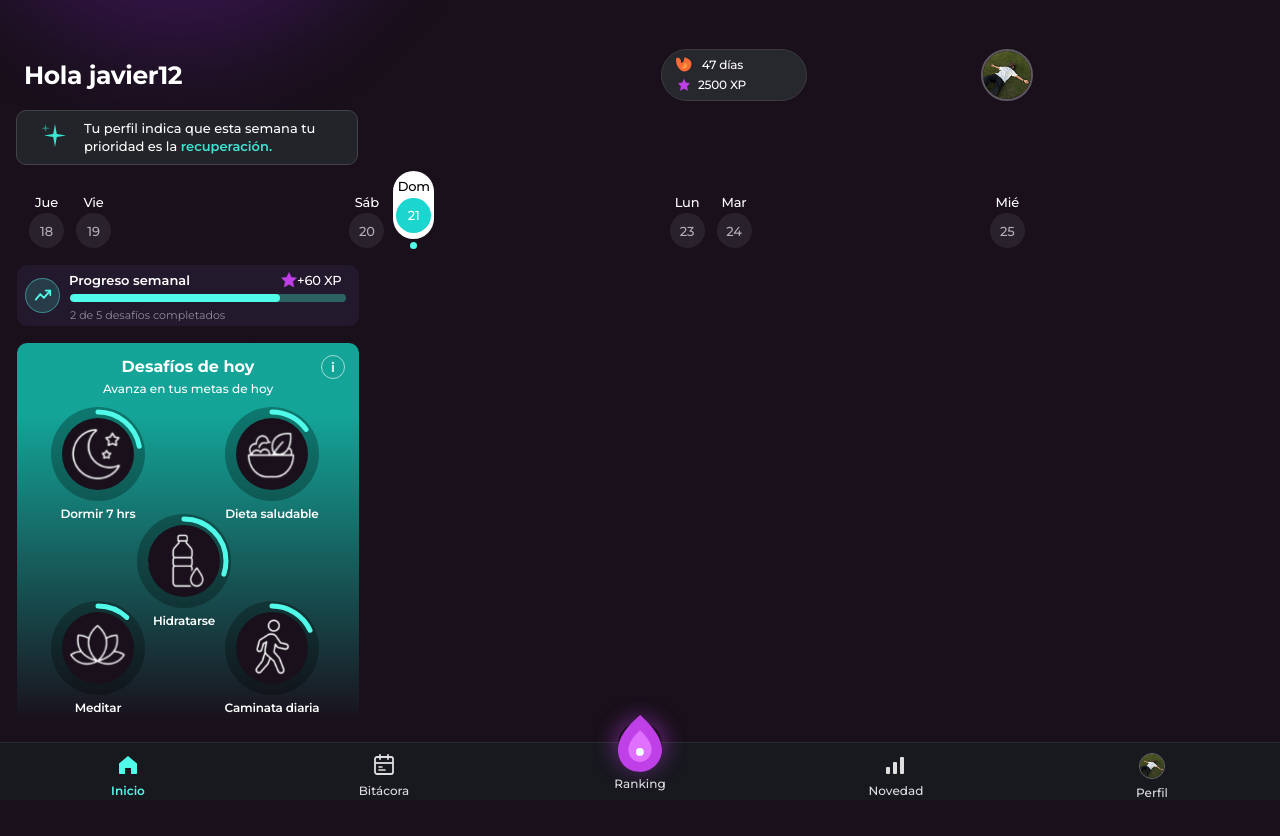
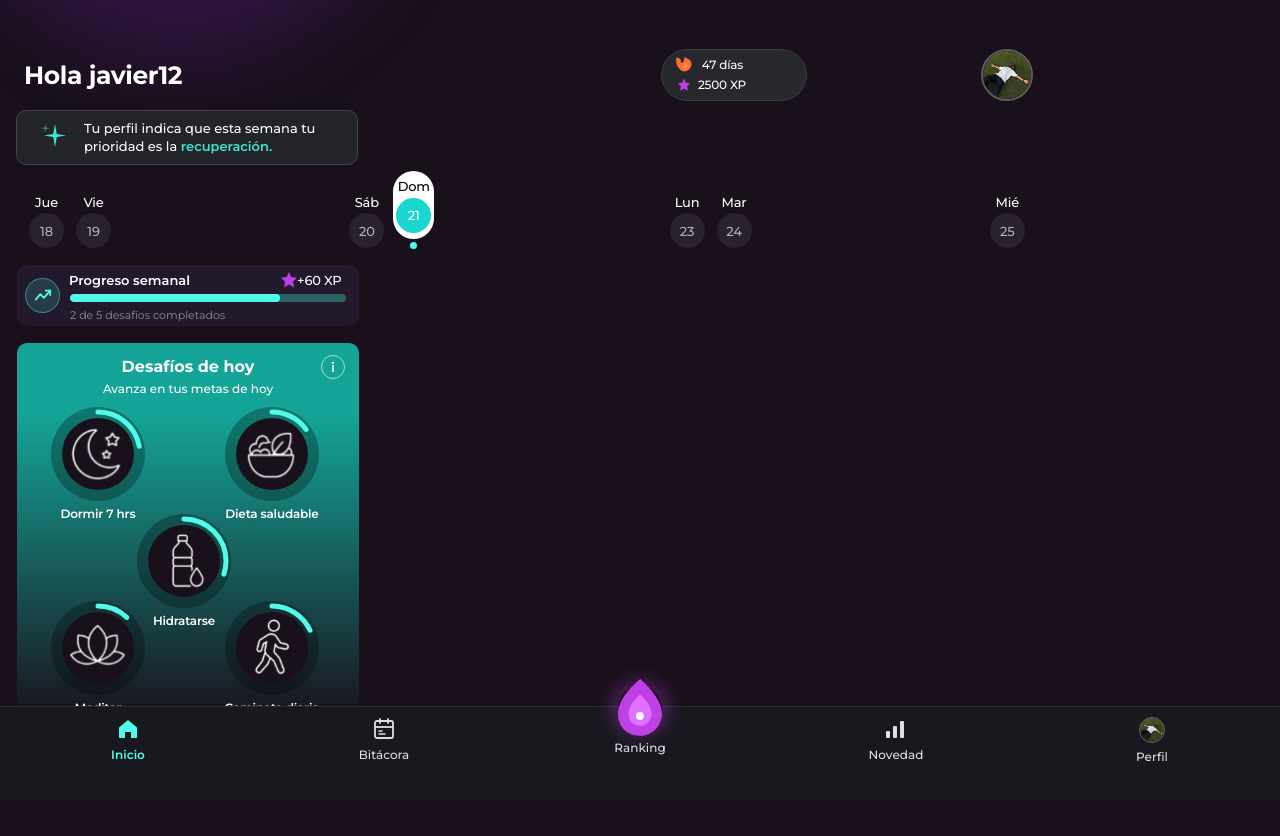
Before and after one commit to K0iiish/Ember, a React (Vite) app: page /home in a window 1280 px wide. Shown: the top 836 px of the page. Before the commit the page ends 800 px from the top, so only its background shows below. Built offline with nearby package versions, Linux system fonts and the light colour scheme.

Commit message:
revert: volver al TabBar que funcionaba en Home

```diff
--- a/index.html
+++ b/index.html
@@ -2,7 +2,7 @@
 <html lang="en">
   <head>
     <meta charset="UTF-8" />
-    <meta name="viewport" content="width=device-width, initial-scale=1, viewport-fit=cover" />
+    <meta name="viewport" content="width=device-width, initial-scale=1.0, viewport-fit=cover" />
     <title>Ember</title>
 
     <!-- PWA manifest (scope "/" keeps all routes inside the standalone app) -->
--- a/src/App.jsx
+++ b/src/App.jsx
@@ -1,5 +1,4 @@
-import { BrowserRouter, Routes, Route, useLocation } from 'react-router-dom'
-import TabBar from './components/TabBar'
+import { BrowserRouter, Routes, Route } from 'react-router-dom'
 import Welcome from './pages/Welcome'
 import Login from './pages/Login'
 import OnboardingSaludo1 from './pages/OnboardingSaludo1'
@@ -20,14 +19,6 @@ import Ranking from './pages/Ranking'
 import Bitacora from './pages/Bitacora'
 import Novedad from './pages/Novedad'
 import Perfil from './pages/Perfil'
-
-const TAB_ROUTES = ['/home', '/bitacora', '/ranking', '/novedad', '/perfil']
-
-function AppTabBar() {
-  const { pathname } = useLocation()
-  if (!TAB_ROUTES.includes(pathname)) return null
-  return <TabBar />
-}
 
 function App() {
   return (
@@ -54,7 +45,6 @@ function App() {
         <Route path="/novedad" element={<Novedad />} />
         <Route path="/perfil" element={<Perfil />} />
       </Routes>
-      <AppTabBar />
     </BrowserRouter>
   )
 }
--- a/src/components/TabBar.jsx
+++ b/src/components/TabBar.jsx
@@ -59,16 +59,14 @@ export default function TabBar() {
   return (
     <div style={{
       position: 'fixed',
-      bottom: 0,
-      left: 0,
-      right: 0,
-      zIndex: 9999,
+      left: 0, right: 0, bottom: 0,
+      height: '94px',
+      zIndex: 50,
       backgroundColor: '#18181f',
       borderTop: '1px solid rgba(255,255,255,0.08)',
       display: 'flex',
       alignItems: 'flex-start',
       paddingTop: '10px',
-      paddingBottom: 'env(safe-area-inset-bottom, 0px)',
     }}>
       {TABS.map((tab) => {
         if (tab.key === 'ranking') {
--- a/src/pages/Bitacora.jsx
+++ b/src/pages/Bitacora.jsx
@@ -1,4 +1,5 @@
 import { useState, useEffect } from 'react'
+import TabBar from '../components/TabBar'
 
 const FONT = 'Montserrat, sans-serif'
 const BG = '#19101b'
@@ -160,7 +161,7 @@ function PersonalVariant() {
   const calendar   = buildCalendarForMonth(year, month)
 
   return (
-    <div>
+    <div style={{ paddingBottom: 110 }}>
       {/* Arc progress — negative margin eats into SVG's ~65px blank top space */}
       <div style={{ display: 'flex', justifyContent: 'center', marginTop: -40 }}>
         <div style={{ position: 'relative', width: 225, height: 225 }}>
@@ -262,7 +263,7 @@ function InviteRow() {
 
 function AmigosVariant() {
   return (
-    <div style={{ padding: '20px 14px' }}>
+    <div style={{ padding: '20px 14px', paddingBottom: 110 }}>
       <div style={{ border: '1px solid rgba(81,251,234,0.4)', borderRadius: 20, padding: '16px 20px', background: 'rgba(255,255,255,0.03)' }}>
         <div style={{ display: 'flex', justifyContent: 'space-between', alignItems: 'center', marginBottom: 4 }}>
           <span style={{ fontFamily: FONT, fontWeight: 700, fontSize: 15, color: '#fff' }}>Rachas entre amigos</span>
@@ -305,7 +306,7 @@ export default function Bitacora() {
 
   return (
     <div style={{ position: 'relative', width: '100%', height: '100%', backgroundColor: BG, overflow: 'hidden' }}>
-      <div style={{ position: 'absolute', inset: 0, overflowY: 'auto', fontFamily: FONT, paddingBottom: 'calc(78px + env(safe-area-inset-bottom, 0px))' }}>
+      <div style={{ position: 'absolute', inset: 0, overflowY: 'auto', fontFamily: FONT }}>
 
         {/* Top teal gradient */}
         <div style={{
@@ -343,6 +344,7 @@ export default function Bitacora() {
         </div>
       </div>
 
+      <TabBar />
     </div>
   )
 }
--- a/src/pages/Home.jsx
+++ b/src/pages/Home.jsx
@@ -1,5 +1,6 @@
 import { useState, useEffect } from 'react'
 import { useLocation, useNavigate } from 'react-router-dom'
+import TabBar from '../components/TabBar'
 import DesafioBottomSheet from '../components/DesafioBottomSheet'
 import DesafioCompletadoModal from '../components/DesafioCompletadoModal'
 
@@ -133,7 +134,7 @@ export default function Home() {
   return (
     <div style={{
       position: 'relative',
-      width: '100%', height: '100%',
+      width: '100%', height: '844px',
       backgroundColor: '#19101b',
       overflow: 'hidden',
     }}>
@@ -477,6 +478,9 @@ export default function Home() {
         </>
       )}
 
+      {/* ── TAB BAR ── */}
+      <TabBar />
+
       {/* ── DESAFÍO BOTTOM SHEET ── */}
       <DesafioBottomSheet
         desafio={selectedDesafio}
--- a/src/pages/Novedad.jsx
+++ b/src/pages/Novedad.jsx
@@ -1,3 +1,4 @@
+import TabBar from '../components/TabBar'
 
 const FONT = 'Montserrat, sans-serif'
 const BG   = '#19101b'
@@ -217,7 +218,7 @@ function PostCard({ post }) {
 export default function Novedad() {
   return (
     <div style={{ position: 'relative', width: '100%', height: '100%', backgroundColor: BG, overflow: 'hidden' }}>
-      <div style={{ position: 'absolute', inset: 0, overflowY: 'auto', fontFamily: FONT, paddingBottom: 'calc(78px + env(safe-area-inset-bottom, 0px))' }}>
+      <div style={{ position: 'absolute', inset: 0, overflowY: 'auto', fontFamily: FONT }}>
         {/* Top teal gradient */}
         <div style={{
           position: 'fixed', top: 0, left: 0, right: 0, height: 260, pointerEvents: 'none', zIndex: 0,
@@ -235,13 +236,14 @@ export default function Novedad() {
         </div>
 
         {/* Feed */}
-        <div>
+        <div style={{ paddingBottom: 110 }}>
           {POSTS.map((post, i) => (
             <PostCard key={i} post={post} />
           ))}
         </div>
       </div>
 
+      <TabBar />
     </div>
   )
 }
--- a/src/pages/Perfil.jsx
+++ b/src/pages/Perfil.jsx
@@ -1,3 +1,4 @@
+import TabBar from '../components/TabBar'
 
 const FONT = 'Montserrat, sans-serif'
 const BG   = '#19101b'
@@ -77,7 +78,7 @@ function EllipsisH() {
 export default function Perfil() {
   return (
     <div style={{ position: 'relative', width: '100%', height: '100%', backgroundColor: BG, overflow: 'hidden' }}>
-      <div style={{ position: 'absolute', inset: 0, overflowY: 'auto', fontFamily: FONT, paddingBottom: 'calc(78px + env(safe-area-inset-bottom, 0px))' }}>
+      <div style={{ position: 'absolute', inset: 0, overflowY: 'auto', fontFamily: FONT }}>
 
         {/* Top teal gradient */}
         <div style={{
@@ -221,7 +222,7 @@ export default function Perfil() {
         </div>
 
         {/* ── LOGROS ── */}
-        <div style={{ margin: '20px 16px 0' }}>
+        <div style={{ margin: '20px 16px 0', paddingBottom: 110 }}>
           <div style={{ display: 'flex', alignItems: 'center', justifyContent: 'space-between', marginBottom: 14 }}>
             <span style={{ fontFamily: FONT, fontWeight: 600, fontSize: 14, color: '#fff', lineHeight: '19.448px' }}>
               Logros
@@ -237,6 +238,7 @@ export default function Perfil() {
 
       </div>
 
+      <TabBar />
     </div>
   )
 }
--- a/src/pages/Ranking.jsx
+++ b/src/pages/Ranking.jsx
@@ -1,4 +1,6 @@
 import { useState } from 'react'
+import TabBar from '../components/TabBar'
+
 const FONT = 'Montserrat, sans-serif'
 
 const AVATAR_COLORS = ['#3ae2d1', '#e88ff4', '#7c6eff', '#ff9f6b', '#ffd166']
@@ -233,7 +235,7 @@ export default function Ranking() {
         {/* Ranked rows */}
         <div style={{
           position: 'absolute', top: 64, left: 0, right: 0, bottom: 0,
-          overflowY: 'auto', paddingBottom: 'calc(78px + env(safe-area-inset-bottom, 0px))',
+          overflowY: 'auto', paddingBottom: 94,
         }}>
           {list.map((p) => (
             <div key={`${tab}-${p.pos}`} style={{
@@ -274,6 +276,7 @@ export default function Ranking() {
         </div>
       </div>
 
+      <TabBar />
     </div>
   )
 }
```
